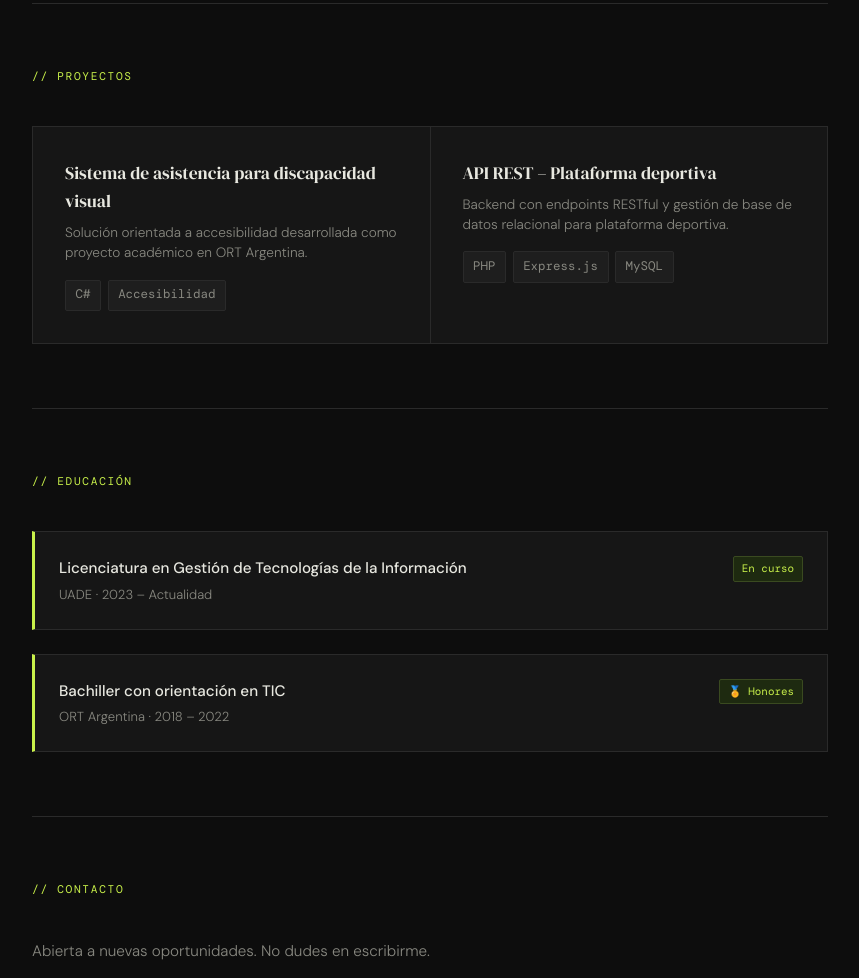
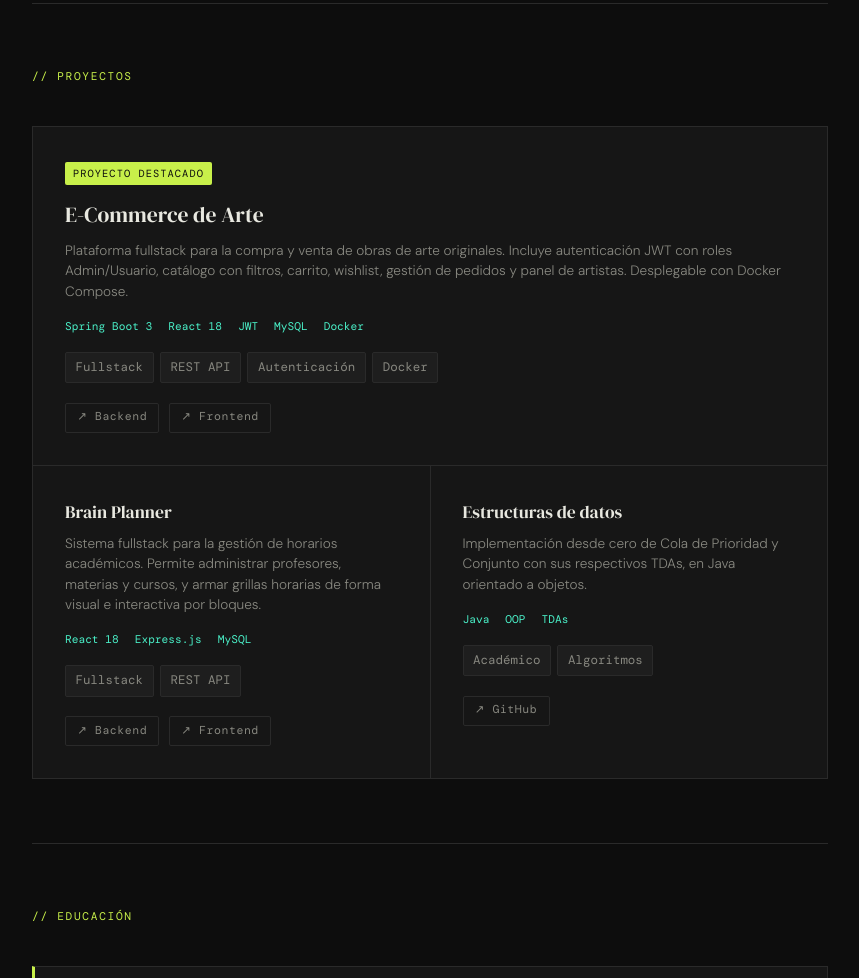
Before and after one commit to delfibrunstein/delfibrunstein.github.io, a plain HTML site: page index.html in a window 1280 px wide. Shown: the part 2060-3038 px from the top of the page, without its empty margins (210-1069 px from the left). Drawn offline with nearby package versions, Linux system fonts and the light colour scheme.

Commit message:
Update project details and links in index.html

```diff
--- a/index.html
+++ b/index.html
@@ -302,6 +302,10 @@
       border: 1px solid var(--border);
     }
 
+    .project-card.featured {
+      grid-column: 1 / -1;
+    }
+
     .project-card {
       background: var(--surface);
       padding: 2rem;
@@ -329,11 +333,60 @@
       margin-bottom: 0.5rem;
     }
 
+    .project-card.featured h3 { font-size: 1.35rem; }
+
     .project-card p {
       font-size: 0.85rem;
       color: var(--muted);
       margin-bottom: 1rem;
       line-height: 1.5;
+    }
+
+    .project-links {
+      display: flex;
+      gap: 0.6rem;
+      margin-top: 1.2rem;
+      flex-wrap: wrap;
+    }
+
+    .project-link {
+      font-family: 'DM Mono', monospace;
+      font-size: 0.72rem;
+      letter-spacing: 0.05em;
+      color: var(--muted);
+      text-decoration: none;
+      border: 1px solid var(--border);
+      padding: 0.3rem 0.7rem;
+      border-radius: 2px;
+      transition: all 0.2s;
+    }
+
+    .project-link:hover { color: var(--accent); border-color: var(--accent); }
+
+    .project-featured-badge {
+      font-family: 'DM Mono', monospace;
+      font-size: 0.65rem;
+      letter-spacing: 0.1em;
+      text-transform: uppercase;
+      color: var(--bg);
+      background: var(--accent);
+      padding: 0.2rem 0.5rem;
+      border-radius: 2px;
+      margin-bottom: 0.8rem;
+      display: inline-block;
+    }
+
+    .stack-row {
+      display: flex;
+      gap: 1rem;
+      margin: 0.5rem 0 1rem;
+      flex-wrap: wrap;
+    }
+
+    .stack-item {
+      font-family: 'DM Mono', monospace;
+      font-size: 0.7rem;
+      color: var(--accent2);
     }
 
     /* Education */
@@ -440,7 +493,7 @@
     </p>
     <div class="hero-cta">
       <a href="mailto:delfibrun@gmail.com" class="btn btn-primary">↗ Contactame</a>
-      <a href="https://www.linkedin.com/in/delfinabrunstein/" target="_blank" class="btn btn-ghost">LinkedIn</a>
+      <a href="https://linkedin.com/in/delfina-brunstein" target="_blank" class="btn btn-ghost">LinkedIn</a>
     </div>
   </section>
 
@@ -548,23 +601,68 @@
   <section id="proyectos" class="reveal">
     <p class="section-label">// Proyectos</p>
     <div class="projects-grid">
-      <div class="project-card">
-        <h3>Sistema de asistencia para discapacidad visual</h3>
-        <p>Solución orientada a accesibilidad desarrollada como proyecto académico en ORT Argentina.</p>
+
+      <!-- FEATURED: E-Commerce Arte -->
+      <div class="project-card featured">
+        <span class="project-featured-badge">Proyecto destacado</span>
+        <h3>E-Commerce de Arte</h3>
+        <p>Plataforma fullstack para la compra y venta de obras de arte originales. Incluye autenticación JWT con roles Admin/Usuario, catálogo con filtros, carrito, wishlist, gestión de pedidos y panel de artistas. Desplegable con Docker Compose.</p>
+        <div class="stack-row">
+          <span class="stack-item">Spring Boot 3</span>
+          <span class="stack-item">React 18</span>
+          <span class="stack-item">JWT</span>
+          <span class="stack-item">MySQL</span>
+          <span class="stack-item">Docker</span>
+        </div>
         <div class="tags">
-          <span class="tag">C#</span>
-          <span class="tag">Accesibilidad</span>
+          <span class="tag">Fullstack</span>
+          <span class="tag">REST API</span>
+          <span class="tag">Autenticación</span>
+          <span class="tag">Docker</span>
+        </div>
+        <div class="project-links">
+          <a href="https://github.com/delfibrunstein/TPO-Ecommerce-Back" target="_blank" class="project-link">↗ Backend</a>
+          <a href="https://github.com/delfibrunstein/TPO-Ecommerce-Front" target="_blank" class="project-link">↗ Frontend</a>
         </div>
       </div>
+
+      <!-- Brain Planner -->
       <div class="project-card">
-        <h3>API REST – Plataforma deportiva</h3>
-        <p>Backend con endpoints RESTful y gestión de base de datos relacional para plataforma deportiva.</p>
+        <h3>Brain Planner</h3>
+        <p>Sistema fullstack para la gestión de horarios académicos. Permite administrar profesores, materias y cursos, y armar grillas horarias de forma visual e interactiva por bloques.</p>
+        <div class="stack-row">
+          <span class="stack-item">React 18</span>
+          <span class="stack-item">Express.js</span>
+          <span class="stack-item">MySQL</span>
+        </div>
         <div class="tags">
-          <span class="tag">PHP</span>
-          <span class="tag">Express.js</span>
-          <span class="tag">MySQL</span>
+          <span class="tag">Fullstack</span>
+          <span class="tag">REST API</span>
+        </div>
+        <div class="project-links">
+          <a href="https://github.com/delfibrunstein/restapi" target="_blank" class="project-link">↗ Backend</a>
+          <a href="https://github.com/delfibrunstein/horarios" target="_blank" class="project-link">↗ Frontend</a>
         </div>
       </div>
+
+      <!-- TPO Programación II -->
+      <div class="project-card">
+        <h3>Estructuras de datos</h3>
+        <p>Implementación desde cero de Cola de Prioridad y Conjunto con sus respectivos TDAs, en Java orientado a objetos.</p>
+        <div class="stack-row">
+          <span class="stack-item">Java</span>
+          <span class="stack-item">OOP</span>
+          <span class="stack-item">TDAs</span>
+        </div>
+        <div class="tags">
+          <span class="tag">Académico</span>
+          <span class="tag">Algoritmos</span>
+        </div>
+        <div class="project-links">
+          <a href="https://github.com/delfibrunstein/TPO-programacion-II" target="_blank" class="project-link">↗ GitHub</a>
+        </div>
+      </div>
+
     </div>
   </section>
 
```
